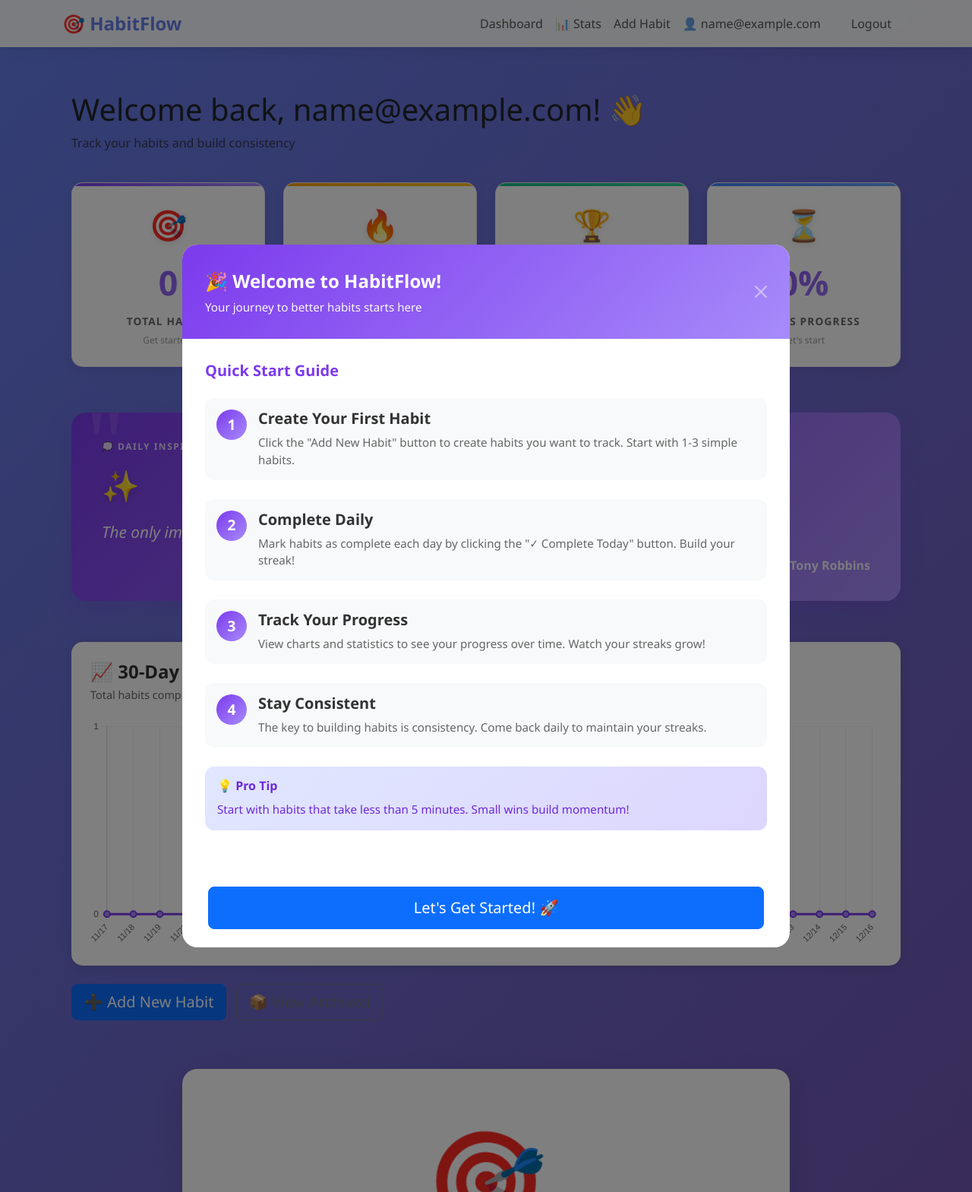
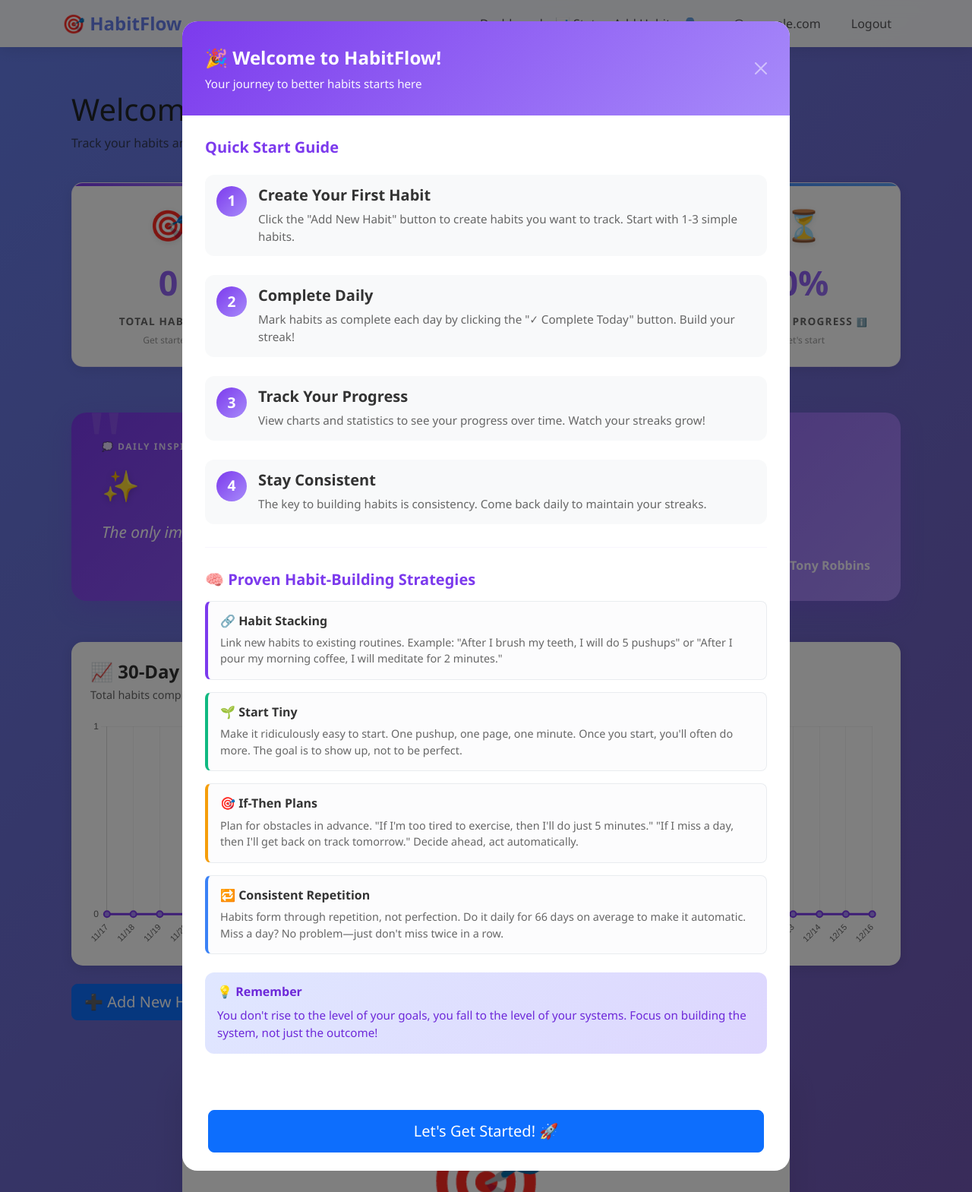
Before and after one commit to pav-vil/habit-tracker-app, a Flask app: page /habits/dashboard in a window 1280 px wide. Shown: the whole page at 76% size. Run offline with Flask 3, Linux system fonts and the light colour scheme; the visitor is signed in with stand-in values (Sample User, id 1); data that the repository does not hold is empty; some libraries are stand-ins or nearby versions.

Commit message:
Add tooltips and enhanced welcome modal with habit-building strategies
Tooltips System:
- Added Bootstrap tooltips to all 4 stats cards
- Added tooltips to streak badges on habit cards
- Initialized with JavaScript on page load
- ℹ️ icon indicator on stat labels

Stats Card Tooltips:
📊 Total Habits: Explains tracking 2-3 habits initially
🔥 Active Streaks: Explains streak mechanics (complete daily, miss = reset)
🏆 Longest Streak: Explains personal best record (permanent)
✅ Today's Progress: Explains completion percentage goal

Streak Badge Tooltips:
🔥 Current Streak: Complete daily to grow, miss = reset to 0
🏆 Best Streak: Personal record that stays even after breaks

Welcome Modal - Habit-Building Strategies:
Added 4 proven strategies based on behavior science:

1. 🔗 Habit Stacking
   - Link new habits to existing routines
   - Example: "After I brush my teeth, I will do 5 pushups"
   - Uses existing triggers for new behaviors

2. 🌱 Start Tiny
   - Make it ridiculously easy (one pushup, one page, one minute)
   - Goal is to show up, not be perfect
   - Often leads to doing more once started

3. 🎯 If-Then Plans (Implementation Intentions)
   - Pre-plan obstacle responses
   - Example: "If I'm too tired, then I'll do just 5 minutes"
   - Decide ahead, act automatically

4. 🔁 Consistent Repetition
   - Habits form through repetition, not perfection
   - 66 days average to make automatic
   - Miss once = OK, miss twice = problem

Enhanced Content:
- Color-coded strategy cards (purple, green, orange, blue)
- Left border accent for visual hierarchy
- Inspirational closing quote about systems vs. goals
- Organized with horizontal rule separator
- Scrollable modal for all content

Visual Design:
- Light alert boxes with colored left borders
- Clear hierarchy with icons
- Readable font sizes (0.9rem)
- Proper spacing and padding
- Purple accent colors matching brand

User Experience:
- Hover over stats/badges to see explanations
- New users get comprehensive onboarding
- Practical examples for each strategy
- Science-backed advice (66-day habit formation)
- Encourages showing up > being perfect

🤖 Generated with [Claude Code](https://claude.com/claude-code)

Co-Authored-By: Claude Sonnet 4.5 <noreply@anthropic.com>

```diff
--- a/templates/dashboard.html
+++ b/templates/dashboard.html
@@ -515,13 +515,13 @@
         </div>
     </div>
 
-    <!-- Enhanced Statistics Cards -->
+    <!-- Enhanced Statistics Cards with Tooltips -->
     <div class="row mb-4">
         <div class="col-lg-3 col-md-6 mb-3">
-            <div class="stats-card stats-card-habits">
+            <div class="stats-card stats-card-habits" data-bs-toggle="tooltip" data-bs-placement="top" data-bs-title="The total number of habits you're currently tracking. Start with 2-3 habits and gradually add more as they become automatic.">
                 <span class="stats-icon">🎯</span>
                 <div class="stats-number">{{ stats.total_habits }}</div>
-                <div class="stats-label">Total Habits</div>
+                <div class="stats-label">Total Habits <span style="font-size: 0.7rem;">ℹ️</span></div>
                 <div class="stats-sublabel">
                     {% if stats.total_habits == 0 %}
                         Get started!
@@ -534,10 +534,10 @@
             </div>
         </div>
         <div class="col-lg-3 col-md-6 mb-3">
-            <div class="stats-card stats-card-streaks">
+            <div class="stats-card stats-card-streaks" data-bs-toggle="tooltip" data-bs-placement="top" data-bs-title="A streak starts when you complete a habit. Complete it again the next day to keep the streak going. Miss a day and it resets to 0. Active streaks are habits with a current streak of 1 or more days.">
                 <span class="stats-icon">🔥</span>
                 <div class="stats-number">{{ stats.active_streaks }}</div>
-                <div class="stats-label">Active Streaks</div>
+                <div class="stats-label">Active Streaks <span style="font-size: 0.7rem;">ℹ️</span></div>
                 <div class="stats-sublabel">
                     {% if stats.active_streaks == 0 %}
                         Start one today
@@ -550,10 +550,10 @@
             </div>
         </div>
         <div class="col-lg-3 col-md-6 mb-3">
-            <div class="stats-card stats-card-longest">
+            <div class="stats-card stats-card-longest" data-bs-toggle="tooltip" data-bs-placement="top" data-bs-title="Your best streak ever across all habits. This is your personal record! Even if a streak breaks, this number stays to remind you of what you've achieved.">
                 <span class="stats-icon">🏆</span>
                 <div class="stats-number">{{ stats.longest_streak }}</div>
-                <div class="stats-label">Longest Streak</div>
+                <div class="stats-label">Longest Streak <span style="font-size: 0.7rem;">ℹ️</span></div>
                 <div class="stats-sublabel">
                     {% if stats.longest_streak == 0 %}
                         Your record awaits
@@ -568,7 +568,7 @@
             </div>
         </div>
         <div class="col-lg-3 col-md-6 mb-3">
-            <div class="stats-card stats-card-progress">
+            <div class="stats-card stats-card-progress" data-bs-toggle="tooltip" data-bs-placement="top" data-bs-title="Percentage of your habits completed today. Aim for 100% to build strong momentum and consistency!">
                 <span class="stats-icon">
                     {% if stats.completion_rate == 100 %}
                         ✅
@@ -579,7 +579,7 @@
                     {% endif %}
                 </span>
                 <div class="stats-number">{{ stats.completion_rate }}%</div>
-                <div class="stats-label">Today's Progress</div>
+                <div class="stats-label">Today's Progress <span style="font-size: 0.7rem;">ℹ️</span></div>
                 <div class="stats-sublabel">
                     {% if stats.completion_rate == 100 %}
                         Perfect day!
@@ -664,11 +664,11 @@
                     {% endif %}
 
                     <div class="mb-3">
-                        <span class="streak-badge">
+                        <span class="streak-badge" data-bs-toggle="tooltip" data-bs-placement="top" data-bs-title="Current streak: Complete this habit daily to keep your streak growing. Miss a day and it resets to 0!">
                             🔥 {{ habit.streak_count }} day{% if habit.streak_count != 1 %}s{% endif %} streak
                         </span>
                         {% if habit.longest_streak > 0 %}
-                        <span class="longest-streak-badge">
+                        <span class="longest-streak-badge" data-bs-toggle="tooltip" data-bs-placement="top" data-bs-title="Your personal best for this habit! This record stays even if your current streak breaks. Keep going to beat it!">
                             <span class="trophy-icon">🏆</span>{{ habit.longest_streak }} day{% if habit.longest_streak != 1 %}s{% endif %} best
                         </span>
                         {% endif %}
@@ -853,10 +853,42 @@
                         </div>
                     </div>
 
+                    <hr style="margin: 30px 0; border-color: rgba(124, 58, 237, 0.2);">
+
+                    <h5 class="mb-3" style="color: #7c3aed; font-weight: 600;">🧠 Proven Habit-Building Strategies</h5>
+
+                    <div class="alert alert-light mb-3" style="border-left: 4px solid #7c3aed; border-radius: 8px;">
+                        <h6 style="color: #333; font-weight: 600; margin-bottom: 8px;">🔗 Habit Stacking</h6>
+                        <p class="mb-0" style="color: #666; font-size: 0.9rem;">
+                            Link new habits to existing routines. Example: "After I brush my teeth, I will do 5 pushups" or "After I pour my morning coffee, I will meditate for 2 minutes."
+                        </p>
+                    </div>
+
+                    <div class="alert alert-light mb-3" style="border-left: 4px solid #10b981; border-radius: 8px;">
+                        <h6 style="color: #333; font-weight: 600; margin-bottom: 8px;">🌱 Start Tiny</h6>
+                        <p class="mb-0" style="color: #666; font-size: 0.9rem;">
+                            Make it ridiculously easy to start. One pushup, one page, one minute. Once you start, you'll often do more. The goal is to show up, not to be perfect.
+                        </p>
+                    </div>
+
+                    <div class="alert alert-light mb-3" style="border-left: 4px solid #f59e0b; border-radius: 8px;">
+                        <h6 style="color: #333; font-weight: 600; margin-bottom: 8px;">🎯 If-Then Plans</h6>
+                        <p class="mb-0" style="color: #666; font-size: 0.9rem;">
+                            Plan for obstacles in advance. "If I'm too tired to exercise, then I'll do just 5 minutes." "If I miss a day, then I'll get back on track tomorrow." Decide ahead, act automatically.
+                        </p>
+                    </div>
+
+                    <div class="alert alert-light" style="border-left: 4px solid #3b82f6; border-radius: 8px;">
+                        <h6 style="color: #333; font-weight: 600; margin-bottom: 8px;">🔁 Consistent Repetition</h6>
+                        <p class="mb-0" style="color: #666; font-size: 0.9rem;">
+                            Habits form through repetition, not perfection. Do it daily for 66 days on average to make it automatic. Miss a day? No problem—just don't miss twice in a row.
+                        </p>
+                    </div>
+
                     <div class="alert alert-info mt-4" style="background: linear-gradient(135deg, #e0e7ff 0%, #ddd6fe 100%); border: none; border-radius: 12px;">
-                        <h6 style="color: #6d28d9; font-weight: 600; margin-bottom: 10px;">💡 Pro Tip</h6>
+                        <h6 style="color: #6d28d9; font-weight: 600; margin-bottom: 10px;">💡 Remember</h6>
                         <p class="mb-0" style="color: #6d28d9; font-size: 0.95rem;">
-                            Start with habits that take less than 5 minutes. Small wins build momentum!
+                            You don't rise to the level of your goals, you fall to the level of your systems. Focus on building the system, not just the outcome!
                         </p>
                     </div>
                 </div>
@@ -873,6 +905,12 @@
 
 {% block extra_js %}
 <script>
+// Initialize Bootstrap tooltips
+document.addEventListener('DOMContentLoaded', function() {
+    const tooltipTriggerList = document.querySelectorAll('[data-bs-toggle="tooltip"]');
+    const tooltipList = [...tooltipTriggerList].map(tooltipTriggerEl => new bootstrap.Tooltip(tooltipTriggerEl));
+});
+
 // Show welcome modal for new users (no habits)
 {% if not habits %}
 document.addEventListener('DOMContentLoaded', function() {
```
